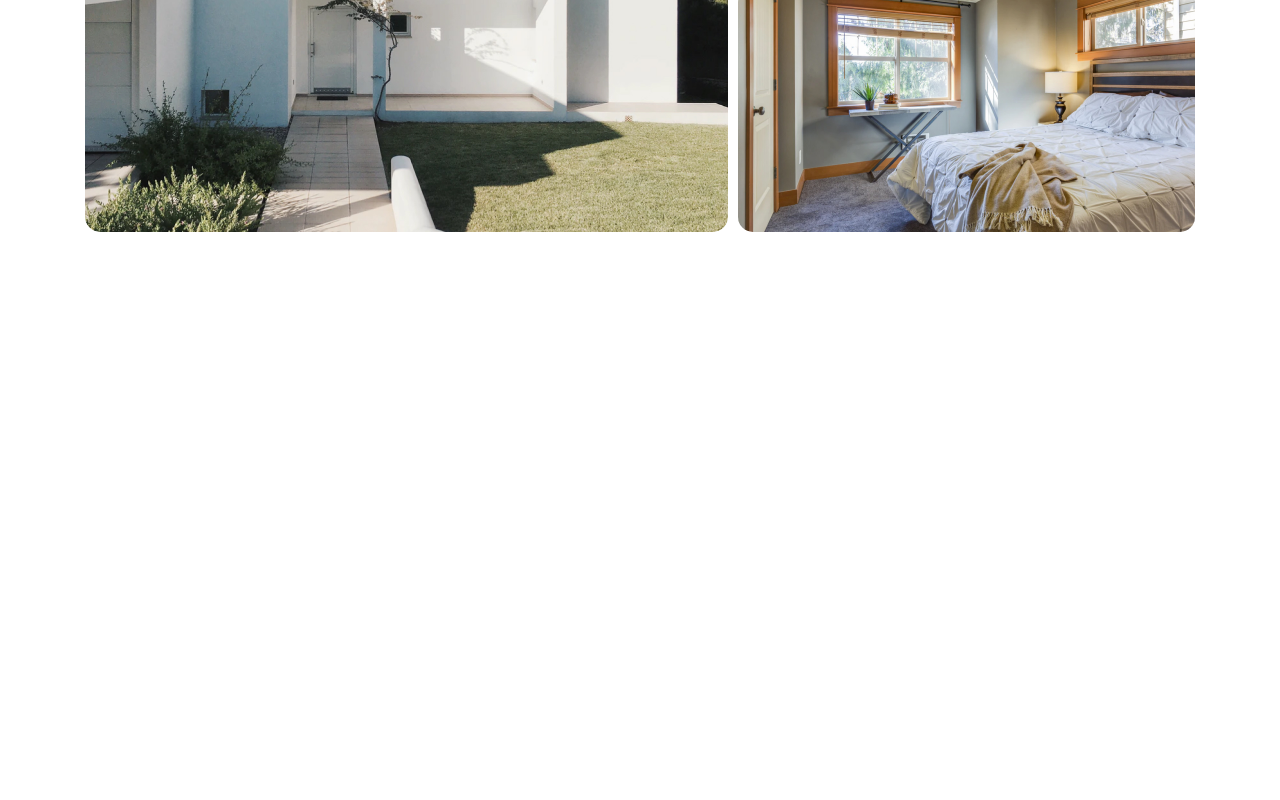
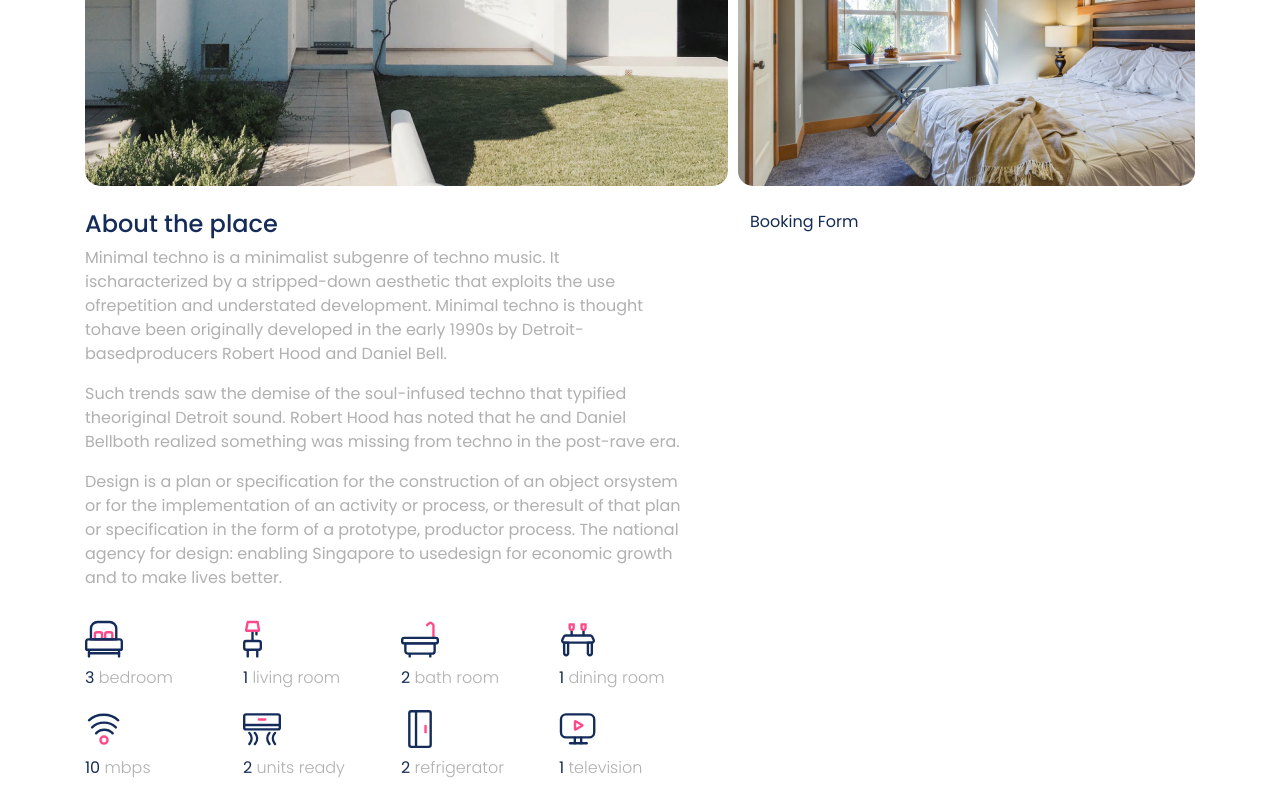
Before and after one commit to ruston-RnY/react-staycation-app, a React (Create React App) app: page /properties/asd1293uasdads1 in a window 1280 px wide. Shown: the part 540-1340 px from the top of the page. Before the commit the page ends 842 px from the top, so only its background shows below. Built offline with nearby package versions, Linux system fonts and the light colour scheme.

Commit message:
add page detail description

```diff
--- a/package.json
+++ b/package.json
@@ -7,6 +7,7 @@
     "@testing-library/react": "^12.1.4",
     "@testing-library/user-event": "^13.5.0",
     "date-fns": "^2.28.0",
+    "html-react-parser": "^2.0.0",
     "node-sass": "^4.14.1",
     "react": "^17.0.2",
     "react-date-range": "^1.4.0",
--- a/src/assets/json/landingPage.json
+++ b/src/assets/json/landingPage.json
@@ -1,9 +1,21 @@
 {
-  "hero": {
-    "travelers": 80409,
-    "treasures": 882,
-    "cities": 1492
-  },
+  "hero": [
+    {
+      "imageUrl": "/images/icon-traveler.svg",
+      "name": "travelers",
+      "amount": 80409
+    },
+    {
+      "imageUrl": "/images/icon-treasure.svg",
+      "name": "treasures",
+      "amount": 882
+    },
+    {
+      "imageUrl": "/images/icon-cities.svg",
+      "name": "cities",
+      "amount": 1492
+    }
+  ],
   "mostPicked": [
     {
       "_id": "asd1293uasdads1",
--- a/src/assets/scss/style.scss
+++ b/src/assets/scss/style.scss
@@ -233,3 +233,10 @@ footer {
     color: $gray-500;
   }
 }
+
+main {
+  p {
+    color: $gray-500;
+    font-weight: 400;
+  }
+}
--- a/src/pages/DetailPage.js
+++ b/src/pages/DetailPage.js
@@ -3,6 +3,7 @@ import Header from "../parts/Header";
 import PageDetailTitle from "../parts/PageDetailTitle";
 import ItemDetails from "../assets/json/itemDetails.json";
 import FeaturedImage from "../parts/FeaturedImage";
+import PageDetailDescription from "../parts/PageDetailDescription";
 
 export default class DetailPage extends Component {
   componentDidMount() {
@@ -27,6 +28,14 @@ export default class DetailPage extends Component {
         <Header {...this.props} />
         <PageDetailTitle data={ItemDetails} breadcrumb={breadcrumb} />
         <FeaturedImage data={ItemDetails.imageUrls} />
+        <div className="container mt-4">
+          <div className="row">
+            <div className="col-7 pr-5">
+              <PageDetailDescription data={ItemDetails} />
+            </div>
+            <div className="col-5">Booking Form</div>
+          </div>
+        </div>
       </>
     );
   }
--- a/src/parts/FeaturedImage.js
+++ b/src/parts/FeaturedImage.js
@@ -2,7 +2,7 @@ import React from "react";
 
 export default function FeaturedImage({ data }) {
   return (
-    <section className="container">
+    <div className="container">
       <div className="container-grid sm">
         {data.map((item, index) => {
           return (
@@ -21,6 +21,6 @@ export default function FeaturedImage({ data }) {
           );
         })}
       </div>
-    </section>
+    </div>
   );
 }
--- a/src/parts/Hero.js
+++ b/src/parts/Hero.js
@@ -1,9 +1,6 @@
 import React from "react";
 import ImageHero from "../assets/images/img-hero.jpg";
 import ImageHeroFrame from "../assets/images/img-hero-frame.jpg";
-import IconCities from "../assets/images/icons/icon-cities.svg";
-import IconTraveler from "../assets/images/icons/icon-traveler.svg";
-import IconTreasure from "../assets/images/icons/icon-treasure.svg";
 import Button from "../elements/Button/Button";
 import FormatNumber from "../utils/FormatNumber";
 
@@ -40,41 +37,28 @@ export default function Hero(props) {
           </Button>
 
           <div className="row" style={{ marginTop: 80 }}>
-            <div className="col-auto" style={{ marginRight: 35 }}>
+            {props.data.map((item, index) => {
+              return (
+                <div
+                  className="col-auto"
+                  style={{ marginRight: 10 }}
+                  key={`Icon-${index}`}
+                >
                   <img
                     width="36"
                     height="36"
-                src={IconTraveler}
-                alt="icon traveler"
+                    src={item.imageUrl}
+                    alt={`Icon-${item.name}`}
                   />
                   <h6 className="mt-3">
-                {FormatNumber(props.data.travelers)}{" "}
+                    {FormatNumber(item.amount)}{" "}
                     <span className="text-gray-500 font-weight-light">
-                  travelers
+                      {item.name}
                     </span>
                   </h6>
                 </div>
-            <div className="col-auto" style={{ marginRight: 35 }}>
-              <img
-                width="36"
-                height="36"
-                src={IconTreasure}
-                alt="icon treasure"
-              />
-              <h6 className="mt-3">
-                {FormatNumber(props.data.treasures)}{" "}
-                <span className="text-gray-500 font-weight-light">
-                  treasures
-                </span>
-              </h6>
-            </div>
-            <div className="col-auto">
-              <img width="36" height="36" src={IconCities} alt="icon city" />
-              <h6 className="mt-3">
-                {FormatNumber(props.data.cities)}{" "}
-                <span className="text-gray-500 font-weight-light">cities</span>
-              </h6>
-            </div>
+              );
+            })}
           </div>
         </div>
 
--- /dev/null
+++ b/src/parts/PageDetailDescription.js
@@ -0,0 +1,33 @@
+import React from "react";
+import parse from "html-react-parser";
+
+export default function PageDetailDescription({ data }) {
+  return (
+    <main>
+      <h4>About the place</h4>
+      {parse(data.description)}
+      <div className="row" style={{ marginTop: 30 }}>
+        {data.features.map((item, index) => {
+          return (
+            <div
+              className="col-3"
+              key={`IconDetail-${index}`}
+              style={{ marginBottom: 20 }}
+            >
+              <img
+                src={item.imageUrl}
+                alt={item.name}
+                width="38"
+                className="d-block mb-2"
+              />{" "}
+              <span>{item.qty}</span>{" "}
+              <span className="text-gray-500 font-weight-light">
+                {item.name}
+              </span>
+            </div>
+          );
+        })}
+      </div>
+    </main>
+  );
+}
--- a/src/parts/PageDetailTitle.js
+++ b/src/parts/PageDetailTitle.js
@@ -3,7 +3,7 @@ import Breadcrumb from "../elements/Breadcrumb/index";
 
 export default function PageDetailTitle({ data, breadcrumb }) {
   return (
-    <section className="container spacing-sm">
+    <div className="container spacing-sm mb-4">
       <div className="row align-items-center">
         <div className="col">
           <Breadcrumb data={breadcrumb} />
@@ -16,6 +16,6 @@ export default function PageDetailTitle({ data, breadcrumb }) {
         </div>
         <div className="col"></div>
       </div>
-    </section>
+    </div>
   );
 }
```
Also changed, not shown: 1 other file (tests, documents, lock files or other folders). Lines whose indentation alone changed are shown as unchanged.
